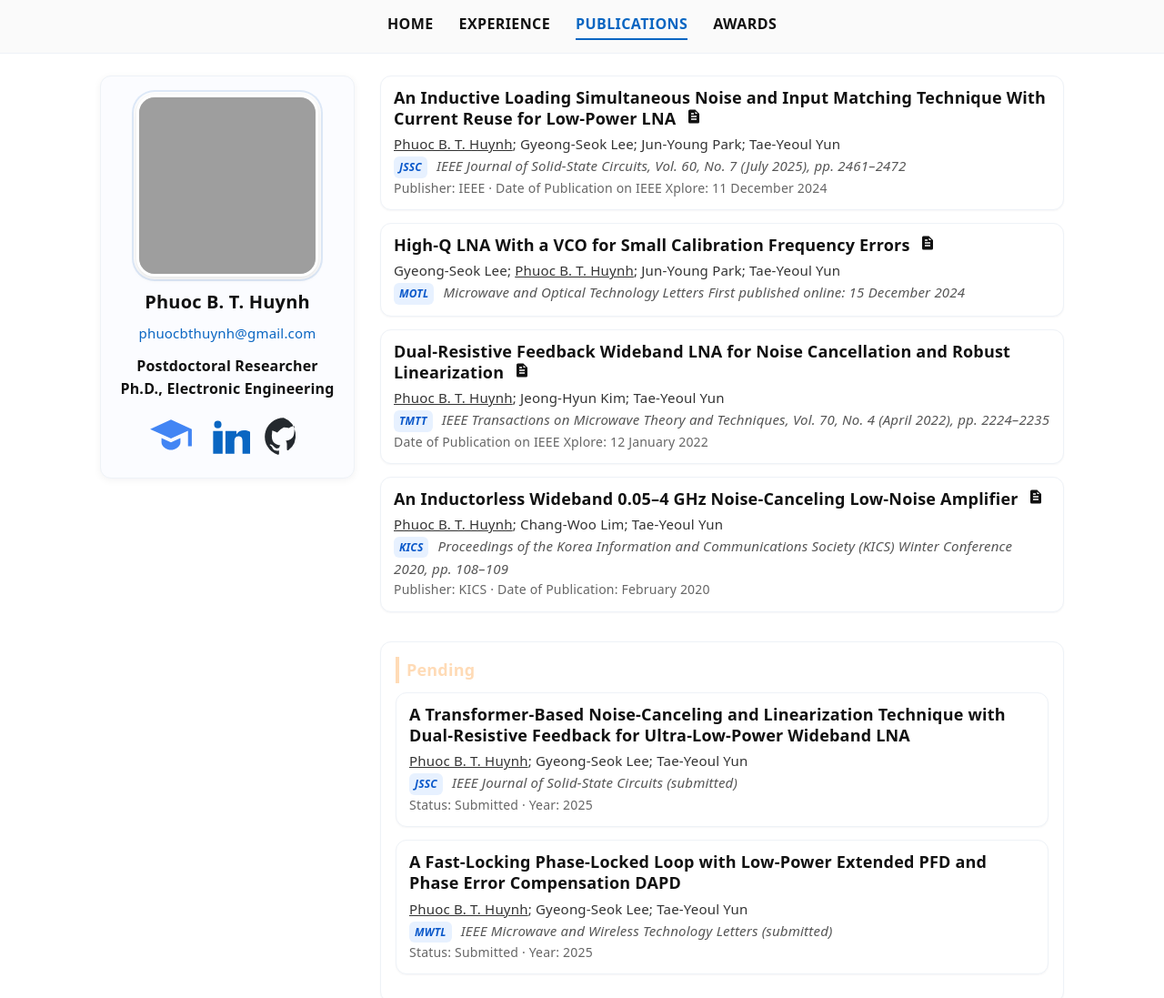
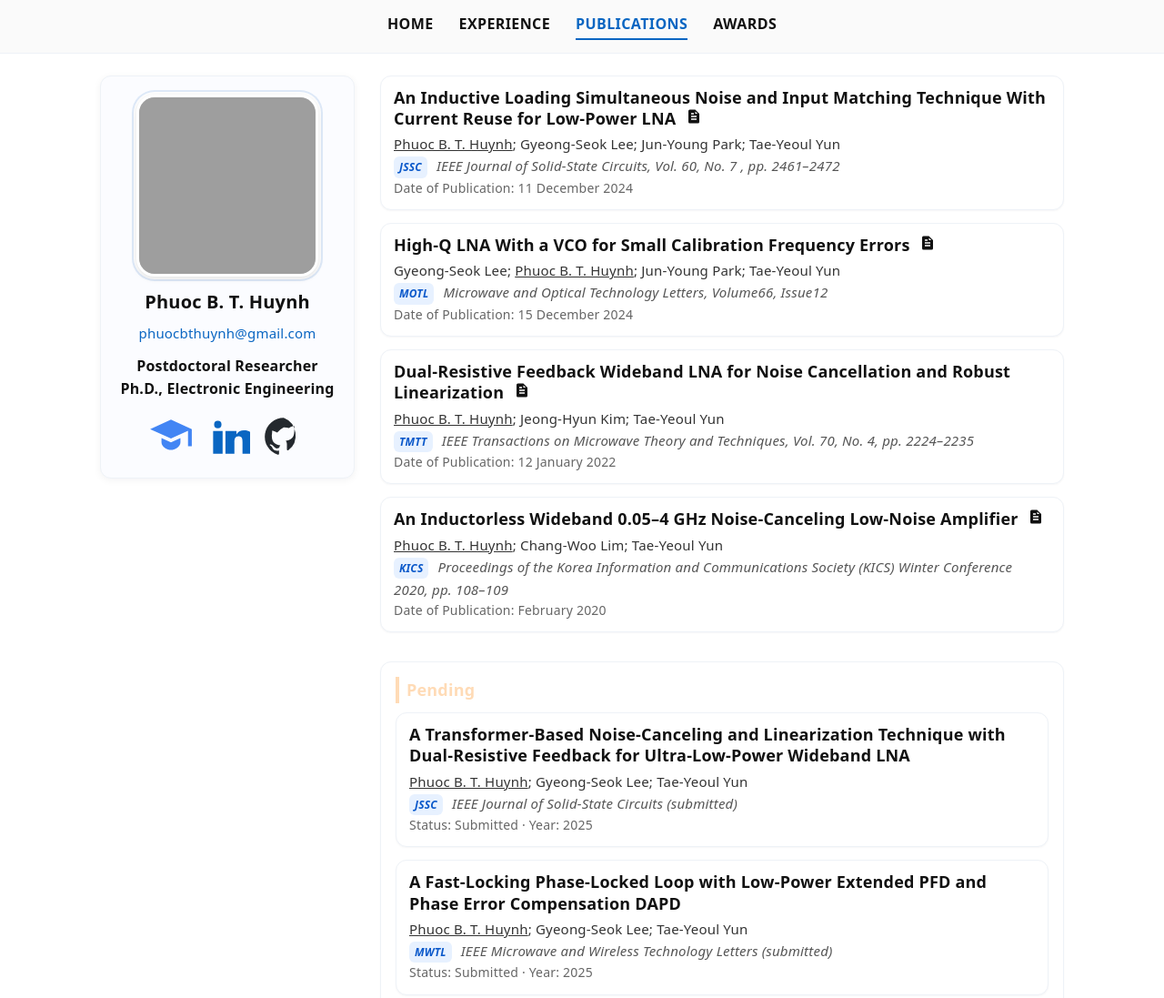
Before and after one commit to phuocbthuynh/phuocbthuynh.github.io, a plain HTML site: page publications.html in a window 1280 px wide. Shown: the top 1097 px of the page at 91% size. Drawn offline with Linux system fonts and the light colour scheme; grey boxes are pictures that could not be loaded.

Commit message:
Update publications.html

```diff
--- a/publications.html
+++ b/publications.html
@@ -41,9 +41,9 @@
           <div class="authors"><u>Phuoc B. T. Huynh</u>; Gyeong-Seok Lee; Jun-Young Park; Tae-Yeoul Yun</div>
           <div class="venue">
             <span class="badge">JSSC</span>
-            IEEE Journal of Solid-State Circuits, Vol. 60, No. 7 (July 2025), pp. 2461–2472
+            IEEE Journal of Solid-State Circuits, Vol. 60, No. 7 , pp. 2461–2472
           </div>
-          <div class="meta">Publisher: IEEE · Date of Publication on IEEE Xplore: 11 December 2024</div>
+          <div class="meta">Date of Publication: 11 December 2024</div>
         </li>
 
         <li class="pub">
@@ -63,9 +63,9 @@
           </div>
             <div class="venue">
             <span class="badge">MOTL</span>
-              Microwave and Optical Technology Letters
-              First published online: 15 December 2024
-          </div>
+              Microwave and Optical Technology Letters, Volume66, Issue12
+            </div>
+            <div class="meta">Date of Publication: 15 December 2024</div>
          </li>
 
 
@@ -85,9 +85,9 @@
           <div class="authors"><u>Phuoc B. T. Huynh</u>; Jeong-Hyun Kim; Tae-Yeoul Yun</div>
           <div class="venue">
             <span class="badge">TMTT</span>
-            IEEE Transactions on Microwave Theory and Techniques, Vol. 70, No. 4 (April 2022), pp. 2224–2235
+            IEEE Transactions on Microwave Theory and Techniques, Vol. 70, No. 4, pp. 2224–2235
           </div>
-          <div class="meta">Date of Publication on IEEE Xplore: 12 January 2022</div>
+          <div class="meta">Date of Publication: 12 January 2022</div>
         </li>
 
         <!-- 2020 -->
@@ -107,7 +107,7 @@
             <span class="badge">KICS</span>
             Proceedings of the Korea Information and Communications Society (KICS) Winter Conference 2020, pp. 108–109
           </div>
-          <div class="meta">Publisher: KICS · Date of Publication: February 2020</div>
+          <div class="meta">Date of Publication: February 2020</div>
         </li>
 
       </ul>
```
